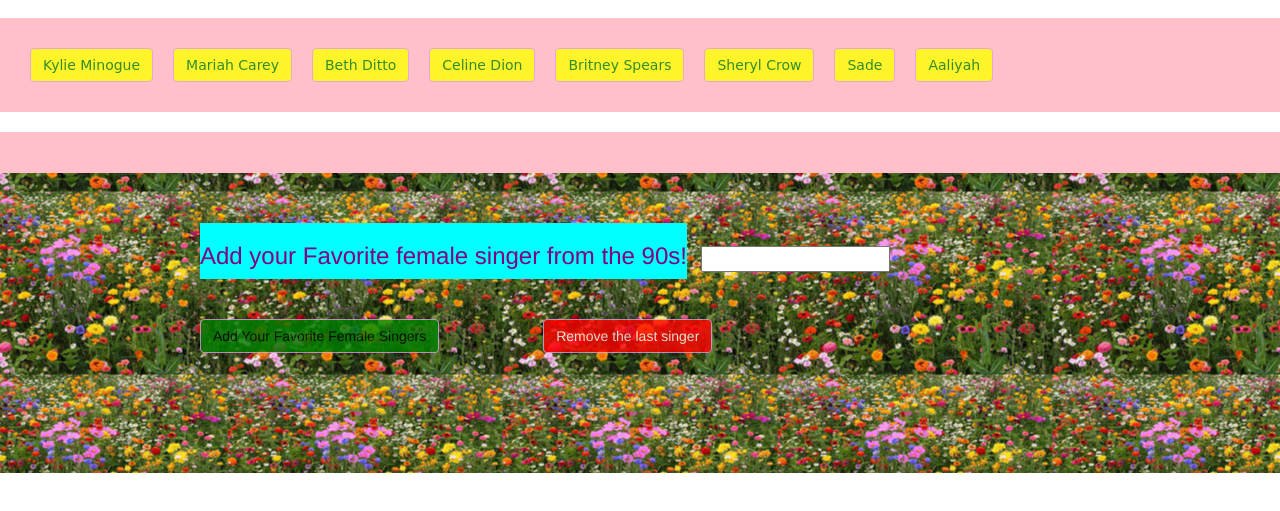
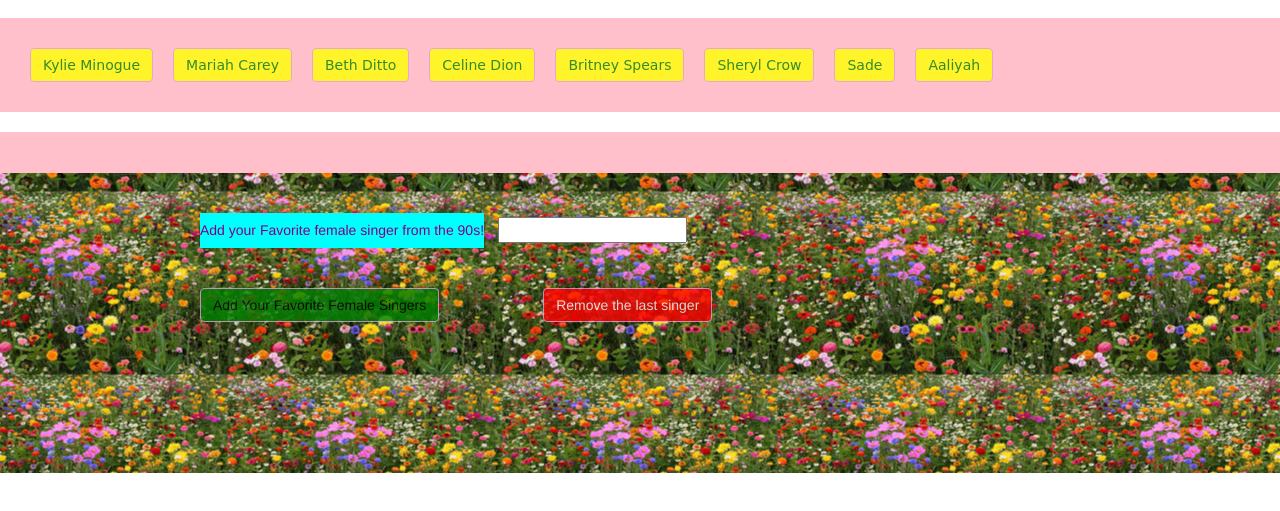
Before and after one commit to tbizuneh/GifTastic, a plain HTML site: page index.html in a window 1280 px wide. Shown: the part 117-628 px from the top of the page. Drawn offline with nearby package versions, Linux system fonts and the light colour scheme.

Commit message:
initial commit

```diff
--- a/css/style.css
+++ b/css/style.css
@@ -40,11 +40,12 @@ header {
 label {
 	color: purple;
 	background-color:aqua;
-	font-size: 25px;
+	font-size: 15px;
 	margin-right: 10px;
 	border-color: aqua;
 	margin-left: 200px;
-	margin-top: 50px;
+	margin-top: 40px;
+
 }
 #addGif{
 	background-color: green;
--- a/index.html
+++ b/index.html
@@ -38,7 +38,7 @@
 
  <div class="group">
  	<div class="form-group">
- 		<label for="topicInput"><h3>Add your Favorite female singer from the 90s!</h3> </label>
+ 		<label for="topicInput"><h5>Add your Favorite female singer from the 90s!</h5> </label>
  		<input type="text" id="topicInput">
  	</div>
  	<input id="addGif" type="submit" value="Add Your Favorite Female Singers" class="btn btn-primary">
```
